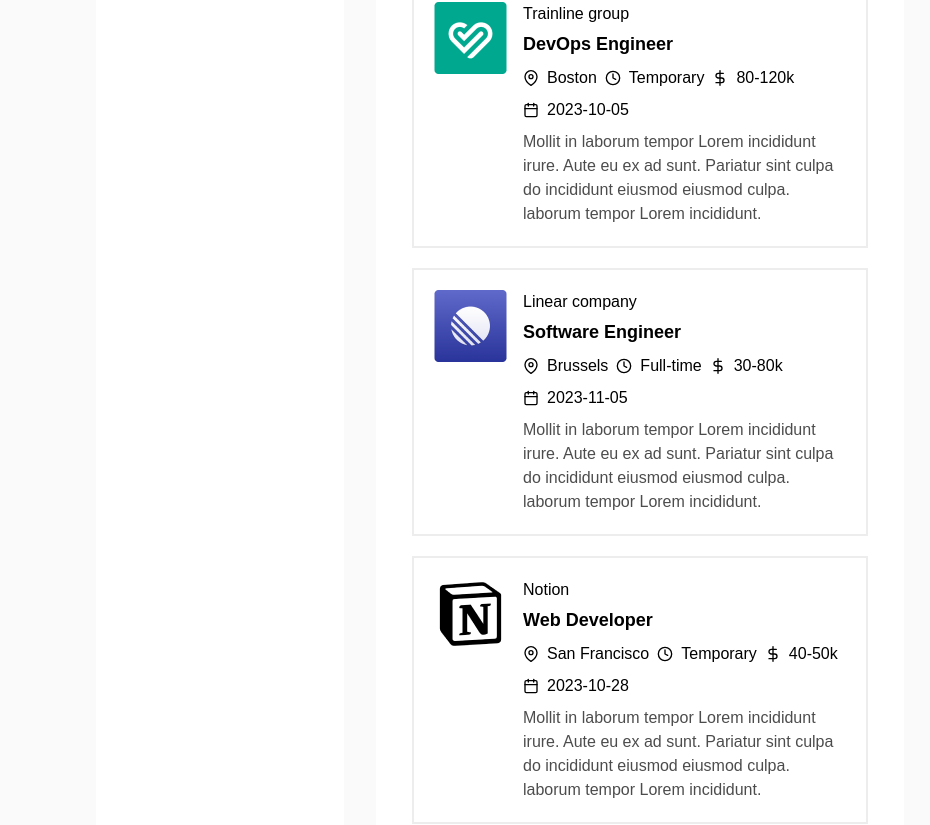
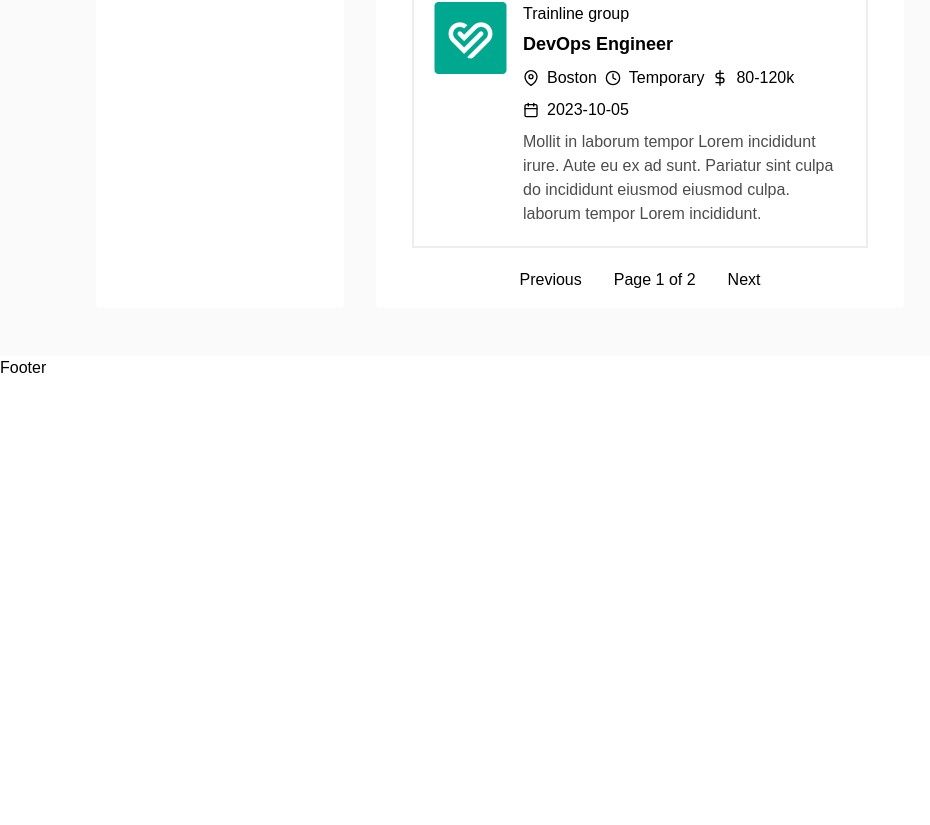
Before and after one commit to Mikael241221/Job-portal-client, a React (Vite) app: page / in a window 1280 px wide. Shown: the part 1972-2797 px from the top of the page, without its empty margins (0-930 px from the left). After the commit the page ends 2352 px from the top, so only its background shows below. Built offline with nearby package versions, Linux system fonts and the light colour scheme.

Commit message:
form pagination

```diff
--- a/src/Pages/Home.jsx
+++ b/src/Pages/Home.jsx
@@ -79,6 +79,9 @@
         ));
         console.log(filteredjobs)
       }
+      // slice the data based on current page
+      const  {startIndex, endIndex} = calculatePageRange();
+       filteredjobs = filteredjobs.slice(startIndex,endIndex);
       return filteredjobs.map((data,i) => <Card key={i} data={data}/>)
     }
     const result = filteredData(jobs, selectedCategory,query);
@@ -99,6 +102,16 @@
             <p>No data found! please try another country </p>
             </>
           }
+          {/* pagination  */}
+          {
+            result.length > 0 ? (
+              <div className='flex justify-center mt-4 space-x-8'>
+                <button>Previous</button>
+                <span> Page {currentPage} of {Math.ceil(filteredItems.length / itemsPerPage)} </span>
+                <button>Next</button>
+              </div>
+            ): ""
+          }
 
           </div>
          {/* right side */}
```
